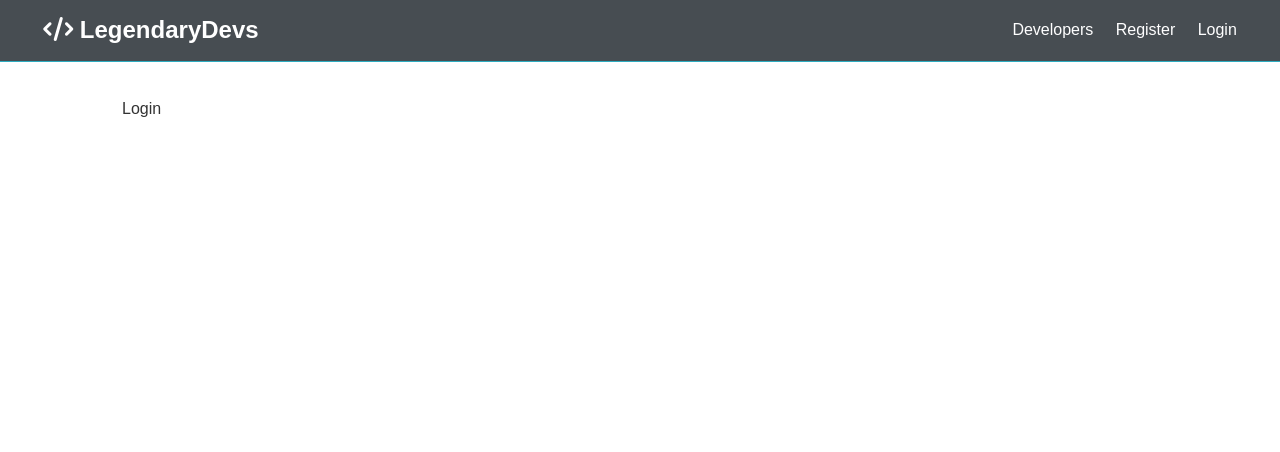
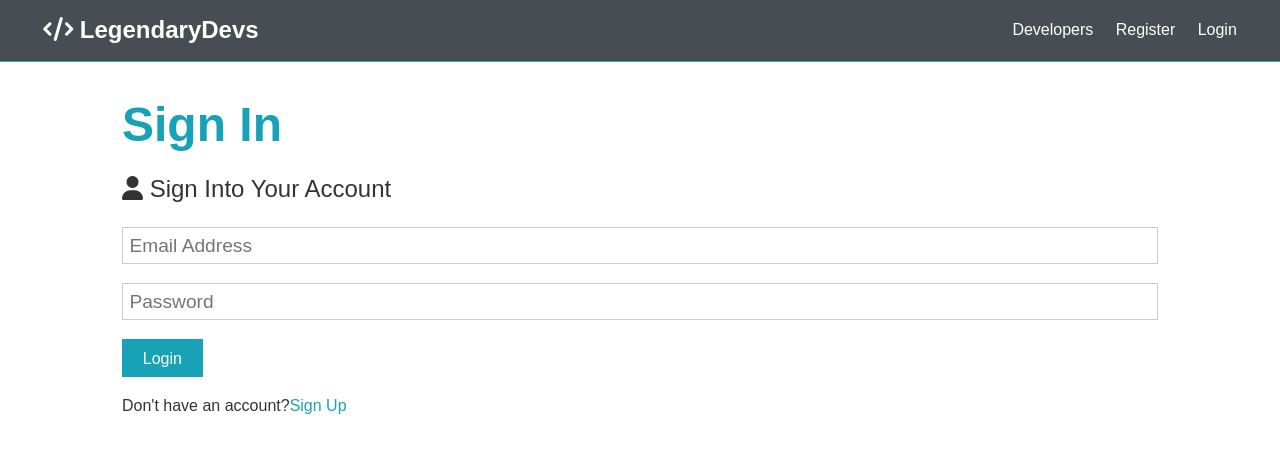
Before and after one commit to igorhristov/legendary-devs, a React (Create React App) app in the folder client/: page /login in a window 1280 px wide. Shown: the top 452 px of the page. Built offline with nearby package versions, Linux system fonts and the light colour scheme; the HTML template or start-up script is replaced by a standard one.

Commit message:
Request Example and Login Form

```diff
--- a/client/src/components/auth/Login.js
+++ b/client/src/components/auth/Login.js
@@ -1,7 +1,64 @@
-import React from 'react';
+import React, { Fragment, useState } from 'react';
+import { Link } from 'react-router-dom';
 
 const Login = () => {
-    return <div>Login</div>;
+    const [formData, setFormData] = useState({
+        emai: '',
+        password: '',
+    });
+
+    const { email, password } = formData;
+    const onChange = (e) =>
+        setFormData({
+            ...formData,
+            [e.target.name]: e.target.value,
+        });
+
+    const onSubmit = async (e) => {
+        e.preventDefault();
+
+        console.log('SUCCESS');
+    };
+
+    return (
+        <Fragment>
+            <h1 className='large text-primary'>Sign In</h1>
+            <p className='lead'>
+                <i className='fa fa-user' /> Sign Into Your Account
+            </p>
+            <form className='form' onSubmit={onSubmit}>
+                <div className='form-group'>
+                    <input
+                        type='email'
+                        placeholder='Email Address'
+                        name='email'
+                        value={email || ''}
+                        onChange={onChange}
+                    />
+                </div>
+                <div className='form-group'>
+                    <input
+                        type='password'
+                        placeholder='Password'
+                        name='password'
+                        value={password || ''}
+                        onChange={onChange}
+                        autoComplete='on'
+                    />
+                </div>
+
+                <input
+                    type='submit'
+                    className='btn btn-primary'
+                    value='Login'
+                />
+            </form>
+            <p className='my-1'>
+                Don't have an account?
+                <Link to='/register'>Sign Up</Link>
+            </p>
+        </Fragment>
+    );
 };
 
 export default Login;
--- a/client/src/components/auth/Register.js
+++ b/client/src/components/auth/Register.js
@@ -1,6 +1,6 @@
 import React, { Fragment, useState } from 'react';
 import { Link } from 'react-router-dom';
-import axios from 'axios';
+// import axios from 'axios';
 
 const Register = () => {
     const [formData, setFormData] = useState({
@@ -21,25 +21,26 @@
         if (password !== password2) {
             console.log('Passwords do not match ');
         } else {
-            const newUser = {
-                name,
-                email,
-                password,
-            };
+            console.log('SUCCESS');
+            // const newUser = {
+            //     name,
+            //     email,
+            //     password,
+            // };
 
-            try {
-                const config = {
-                    headers: {
-                        'Content-Type': 'application/json',
-                    },
-                };
-                const body = JSON.stringify(newUser);
+            // try {
+            //     const config = {
+            //         headers: {
+            //             'Content-Type': 'application/json',
+            //         },
+            //     };
+            //     const body = JSON.stringify(newUser);
 
-                const res = await axios.post('/api/users', body, config);
-                console.log(res.data);
-            } catch (err) {
-                console.error(err.response.data);
-            }
+            //     const res = await axios.post('/api/users', body, config);
+            //     console.log(res.data);
+            // } catch (err) {
+            //     console.error(err.response.data);
+            // }
         }
     };
 
```
